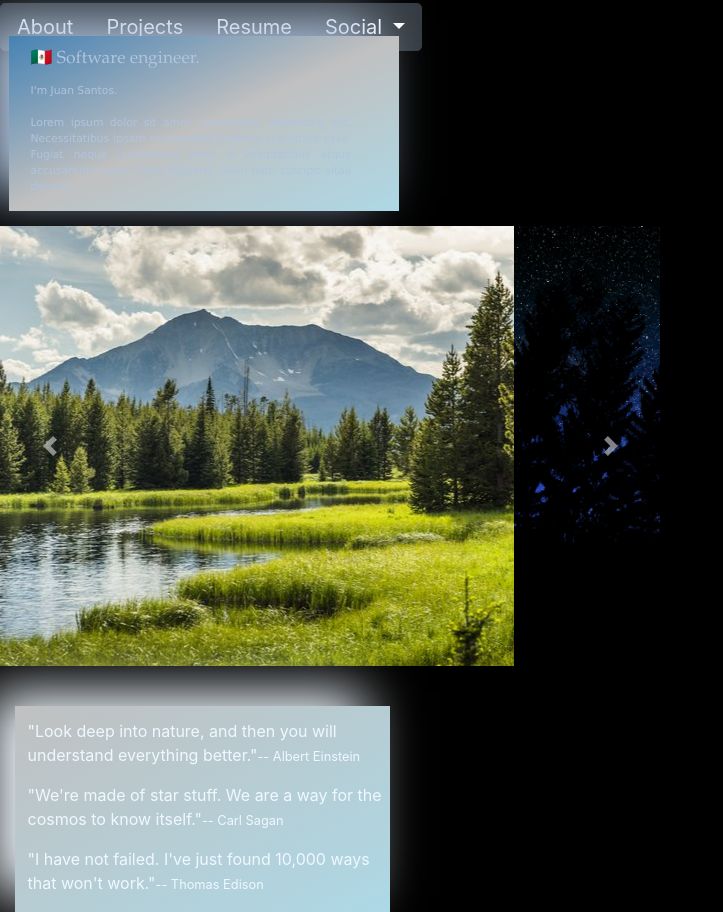
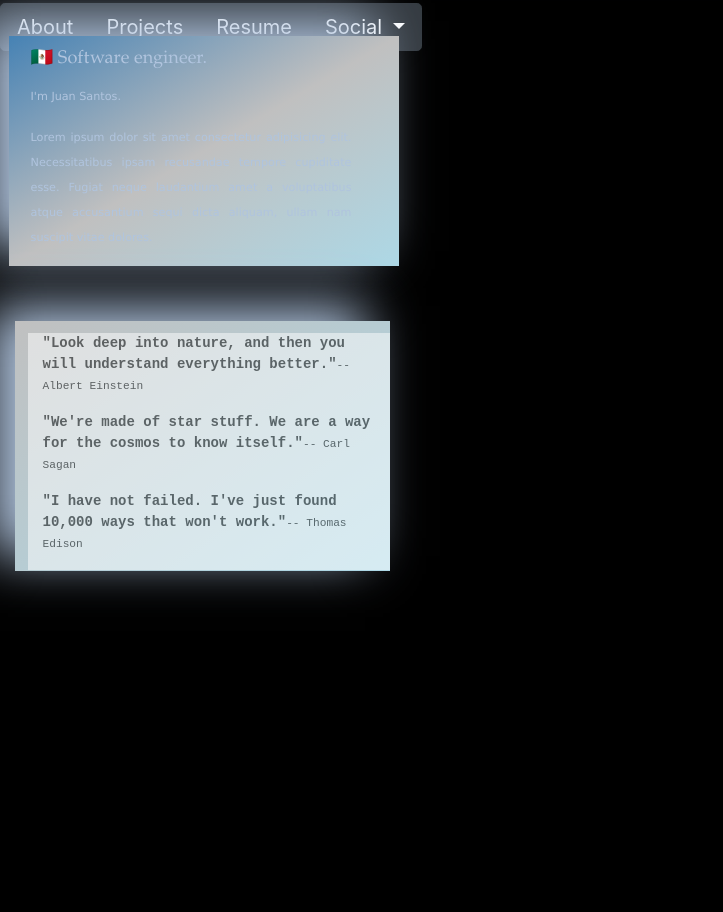
Before and after one commit to jsantos09/Profile, a plain HTML site: page index.html in a window 1280 px wide. Shown: the part 379-1291 px from the top of the page, without its empty margins (0-723 px from the left). After the commit the page ends 950 px from the top, so only its background shows below. Drawn offline with nearby package versions, Linux system fonts and the light colour scheme.

Commit message:
this is taking for ever

```diff
--- a/assets/css/style.css
+++ b/assets/css/style.css
@@ -31,7 +31,7 @@ h3 {
     width: 100%;
     height: 275px;
     background-image: url("../img/galaxy-trees.jpg");
-    background-size: 102%;
+    background-size: 100%;
     background-position: center;
     background-repeat: no-repeat;
     background-color: black;
@@ -51,7 +51,8 @@ h3 {
     padding-top: 1%;
     box-shadow: 5px 5px 30px;
     font-family: 'Lucida Sans', 'Lucida Sans Regular', 'Lucida Grande', 'Lucida Sans Unicode', Geneva, Verdana, sans-serif;
-    font-size: 84%;
+    font-size: 14px;
+    line-height: 25px;
     color: lightsteelblue;
 }
 
@@ -60,10 +61,23 @@ h3 {
     position: relative;
     top: 15px;
     left: 15px;
-    background-image: linear-gradient(to bottom right, black, darkblue);
+    background-image: url("../img/nature.jpg");
+    background-size: 100%;
     padding: 1% 0 0 1%;
     box-shadow: 5px 5px 30px;
-    color: aliceblue;
+    color: lightsteelblue;
+    font-family: 'Courier New', Courier, monospace;
+    font-size: 14px;
+}
+
+#quotes-text {
+    background-color: white;
+    opacity: 0.5;
+}
+
+#quotes-text p {
+    font-weight: bold;
+    color: #000000;
 }
 
 #navbar-pic {
--- a/index.html
+++ b/index.html
@@ -47,7 +47,6 @@
 
     <!-- Container -->
     <div class="container-fluid">
-
         <!-- Button navbar -->
         <div class="row animated fadeIn" id="btn-navbar">
             <div class="btn-group btn-group-lg" id="btn-grp" role="group" aria-label="Button group with nested dropdown">
@@ -70,7 +69,7 @@
                 </div>
             </div>
         </div>
-        <div class="row" id="main-container">
+        <div class="row animated fadeInLeft" id="main-container">
             <div class="col-sm-11">
                 <div id="info">
                     <h5 id="intro">🇲🇽 Software engineer.</h5>
@@ -81,34 +80,12 @@
                 </div>
             </div>
         </div>
-        <div class="row">
-            <!-- Carousel -->
-            <div id="carouselExampleControls" class="carousel slide" data-ride="carousel">
-                <div class="carousel-inner">
-                    <div class="carousel-item active">
-                        <img class="d-block w-100" src="./assets/img/nature.jpg" alt="First slide">
-                    </div>
-                    <div class="carousel-item">
-                        <img class="d-block w-100" src="./assets/img/galaxy-trees.jpg" alt="Second slide">
-                    </div>
-                    <div class="carousel-item">
-                        <img class="d-block w-100" src="./assets/img/nature.jpg" alt="Third slide">
-                    </div>
-                </div>
-                <a class="carousel-control-prev" href="#carouselExampleControls" role="button" data-slide="prev">
-                    <span class="carousel-control-prev-icon" aria-hidden="true"></span>
-                    <span class="sr-only">Previous</span>
-                </a>
-                <a class="carousel-control-next" href="#carouselExampleControls" role="button" data-slide="next">
-                    <span class="carousel-control-next-icon" aria-hidden="true"></span>
-                    <span class="sr-only">Next</span>
-                </a>
-            </div>
-        </div>
-        <div class="row" id="quotes-container">
+        <div class="row animated fadeInRight" id="quotes-container">
+            <div class="col-sm-12" id="quotes-text">
             <p>"Look deep into nature, and then you will understand everything better."<small>-- Albert Einstein</small></p>
             <p>"We're made of star stuff. We are a way for the cosmos to know itself."<small>-- Carl Sagan</small></p>
             <p>"I have not failed. I've just found 10,000 ways that won't work."<small>-- Thomas Edison</small></p>
+            </div>
         </div>
     </div>
 
```
